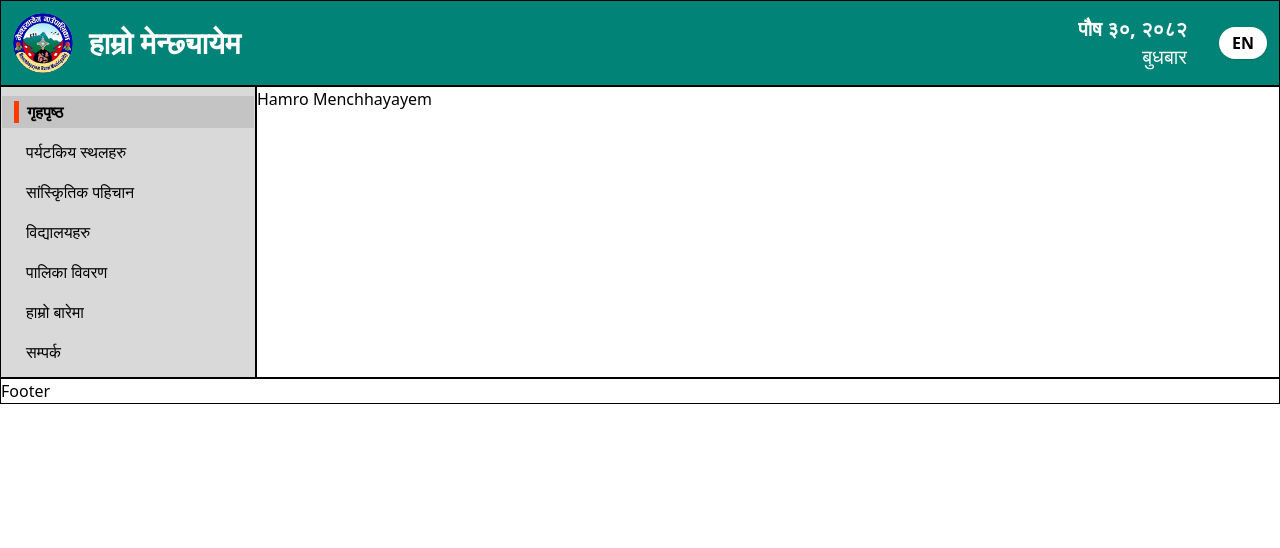
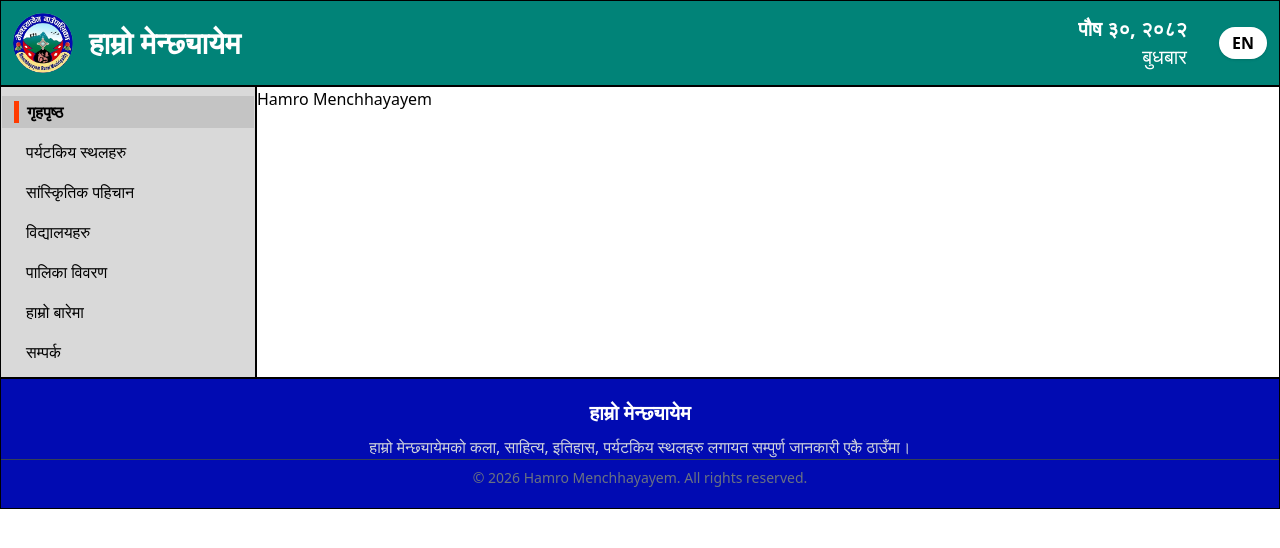
Before and after one commit to Kushal216/hamro-menchhayayem, a Next.js app: page / in a window 1280 px wide. Shown: the top 548 px of the page. Built offline with nearby package versions, Linux system fonts and the light colour scheme.

Commit message:
feat(Footer): adder footer

```diff
--- a/components/layout/Footer.jsx
+++ b/components/layout/Footer.jsx
@@ -1,10 +1,22 @@
-
-import React from 'react'
+"use client";
 
 const Footer = () => {
   return (
-    <div>Footer</div>
-  )
-}
+    <footer className="bg-[#010BB2] text-gray-300 py-5 text-center">
+      <div>
+        <h2 className="text-xl font-bold text-white ">हाम्रो मेन्छ्यायेम</h2>
+        <p className=" mt-2">
+          हाम्रो मेन्छ्यायेमको कला, साहित्य, इतिहास, पर्यटकिय स्थलहरु लगायत
+          सम्पुर्ण जानकारी एकै ठाउँमा।
+        </p>
+      </div>
 
-export default Footer
+      <div className=" border-t border-gray-700 pt-2 text-center text-sm text-gray-500">
+        &copy; {new Date().getFullYear()} Hamro Menchhayayem. All rights
+        reserved.
+      </div>
+    </footer>
+  );
+};
+
+export default Footer;
```
